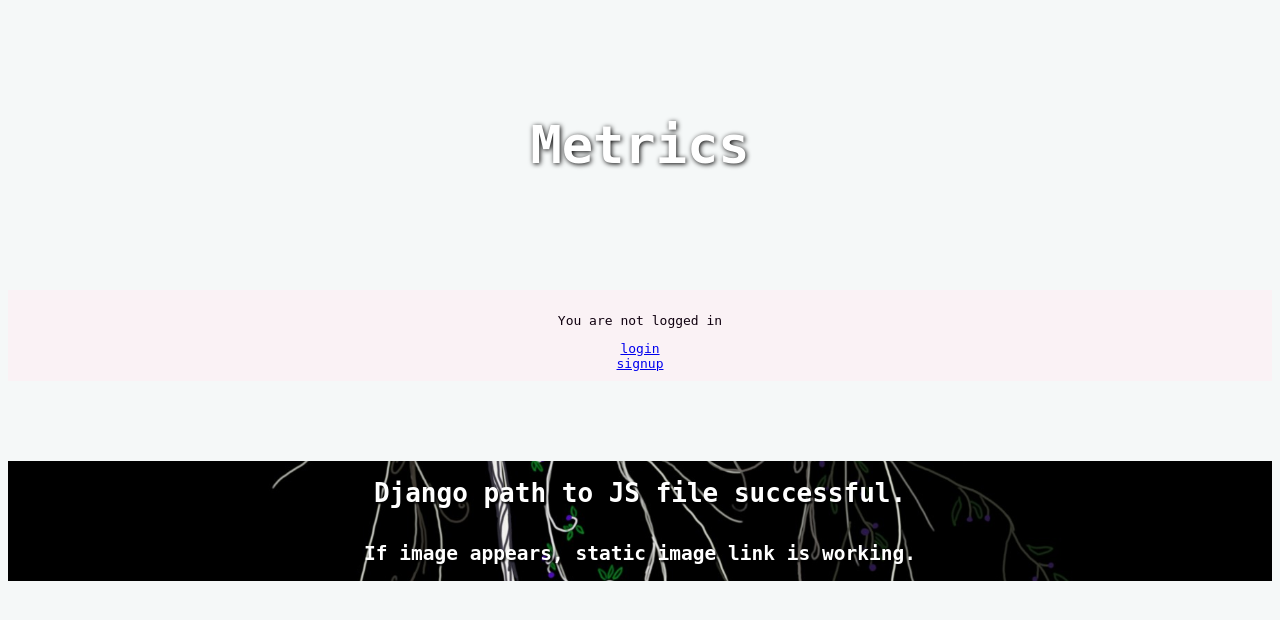
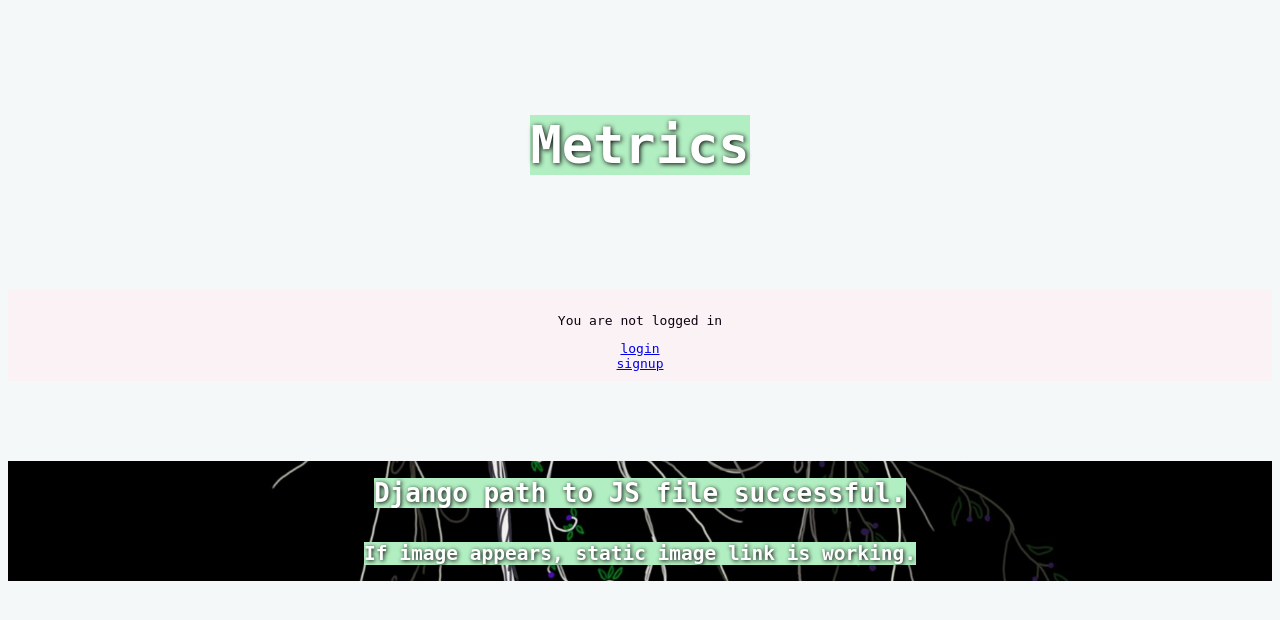
Before and after one commit to chingu-voyages/v15-geckos-team-01, a Django app: template metrics/templates/metrics/metrics.html in a window 1280 px wide. Shown: the top 620 px of the page. Run offline with Django 3.2, Linux system fonts and the light colour scheme; the template is opened without the code that fills it, so the values that code supplies are empty.

Commit message:
some styling integration for home.html

```diff
--- a/static/css/custom_home_css.css
+++ b/static/css/custom_home_css.css
@@ -4,8 +4,13 @@ body {
 }
 
 h1, h2 {
+    background: #B1EEC1;
     color: white;
-    text-shadow: 2px 2px 2px black;
+    text-shadow: 1px 1px 4px black;
+    display: flex;
+    text-align: center;
+    align-items: center;
+    justify-content: space-around;
 }
 .flex_column {
     display: flex;
```
Also changed, not shown: GeckoOneHome/templates/GeckoOneHome/home.html (+10 -22 lines).
